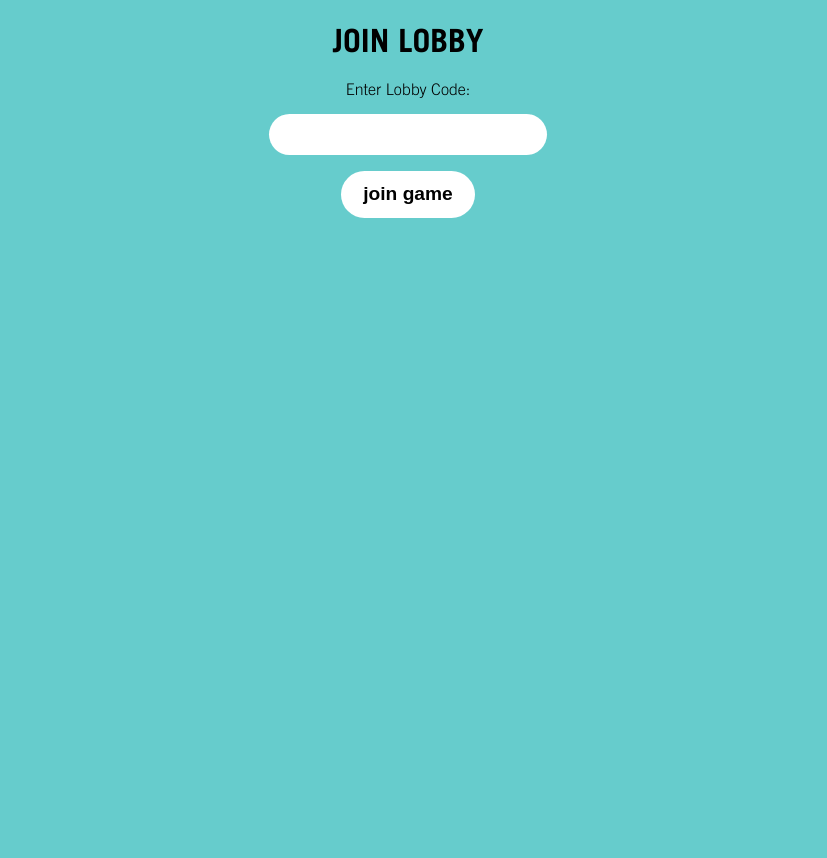
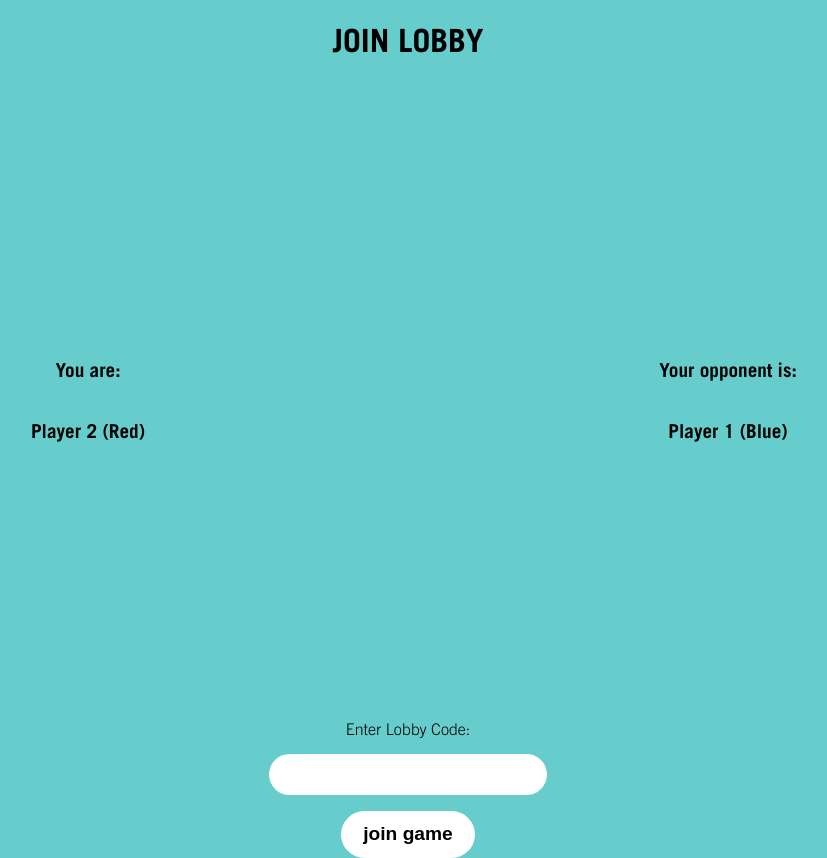
Before and after one commit to dxnnyyyy/ar-haru-game, a React (Create React App) app: page /join-lobby in a window 1280 px wide. Shown: the whole page, without its empty margins (232-1059 px from the left). Before the commit the page ends 800 px from the top, so only its background shows below. Built offline with nearby package versions, Linux system fonts and the light colour scheme.

Commit message:
polished lobby system

```diff
--- a/src/CreateLobby.jsx
+++ b/src/CreateLobby.jsx
@@ -2,6 +2,7 @@ import styled from "styled-components";
 import Headline from "./components/Headline";
 import { createRoomId } from "./utils";
 import { useNavigate } from "react-router-dom";
+import { useState } from "react";
 
 const LobbyCode = styled.div`
   display: flex;
@@ -15,11 +16,35 @@ const LobbyCode = styled.div`
   font-size: x-large;
 `;
 
+const PlayerContainer = styled.div`
+  display: flex;
+  flex-direction: row;
+  justify-content: center;
+  align-items: center;
+  height: 50vw;
+  width: 100%;
+`;
+
+const Player = styled.div`
+  display: flex;
+  flex-direction: column;
+  justify-content: center;
+  align-items: center;
+
+  width: 100%;
+  height: 100%;
+
+  font-size: 1.2rem;
+  font-weight: bold;
+`;
+
 const ButtonContainer = styled.div`
-  position: absolute;
-  top: 50%;
-  left: 50%;
-  transform: translateX(-50%) translateY(-50%);
+  display: flex;
+  flex-direction: column;
+  justify-content: center;
+  align-items: center;
+  height: 5rem;
+  width: 100%;
 `;
 
 const Button = styled.button`
@@ -37,14 +62,22 @@ const Button = styled.button`
 
 export default function CreateLobby(props) {
   const { socket } = props;
-  const room = createRoomId(4);
+
+  const [didSeconPlayerJoin, setDidSeconPlayerJoin] = useState(false);
+  const [room, setRoom] = useState();
+  const navigate = useNavigate();
+
+  if (!didSeconPlayerJoin) {
+    if (!room) setRoom(createRoomId(4));
 
     socket.auth = { player: "player1", room: room };
     socket.connect();
 
-  const navigate = useNavigate();
-
     socket.emit("room", room);
+  }
+  socket.on("second-player-joined", (data) => {
+    setDidSeconPlayerJoin(data);
+  });
 
   socket.on("start-game-seq", (data) => {
     if (data) {
@@ -56,7 +89,24 @@ export default function CreateLobby(props) {
     <>
       <Headline text="create lobby" />
       <LobbyCode>Lobby Code: {room}</LobbyCode>
+      <PlayerContainer>
+        <Player>
+          <p>You are:</p>
+          <p>Player 1 (Blue)</p>
+        </Player>
+        <Player>
+          {didSeconPlayerJoin ? (
+            <>
+              <p>Your opponent is:</p>
+              <p>Player 2 (Red)</p>
+            </>
+          ) : (
+            "Wait for opponent . . ."
+          )}
+        </Player>
+      </PlayerContainer>
 
+      {didSeconPlayerJoin && (
         <ButtonContainer>
           <Button
             onClick={() => {
@@ -66,6 +116,7 @@ export default function CreateLobby(props) {
             start game
           </Button>
         </ButtonContainer>
+      )}
     </>
   );
 }
--- a/src/JoinLobby.jsx
+++ b/src/JoinLobby.jsx
@@ -2,6 +2,7 @@ import Headline from "./components/Headline";
 import styled from "styled-components";
 import { useRef } from "react";
 import { useNavigate } from "react-router-dom";
+import { useState } from "react";
 
 const FlexContainer = styled.div`
   display: flex;
@@ -15,6 +16,28 @@ const Input = styled.input`
   width: 15rem;
   padding: 0.8rem 1.2rem;
   margin: 1rem;
+`;
+
+const PlayerContainer = styled.div`
+  display: flex;
+  flex-direction: row;
+  justify-content: center;
+  align-items: center;
+  height: 50vw;
+  width: 100%;
+`;
+
+const Player = styled.div`
+  display: flex;
+  flex-direction: column;
+  justify-content: center;
+  align-items: center;
+
+  width: 100%;
+  height: 100%;
+
+  font-size: 1.2rem;
+  font-weight: bold;
 `;
 
 const Button = styled.button`
@@ -40,6 +63,7 @@ function connectToLobby(socket, roomId) {
 export default function JoinLobby(props) {
   const inputRef = useRef();
   const navigate = useNavigate();
+  const [showButton, setShowButton] = useState(true);
 
   const { socket } = props;
 
@@ -52,16 +76,31 @@ export default function JoinLobby(props) {
   return (
     <>
       <Headline text="join lobby" />
+      <PlayerContainer>
+        <Player>
+          <p>You are:</p>
+          <p>Player 2 (Red)</p>
+        </Player>
+        <Player>
+          <p>Your opponent is:</p>
+          <p>Player 1 (Blue)</p>
+        </Player>
+      </PlayerContainer>
       <FlexContainer>
         <label>Enter Lobby Code:</label>
         <Input ref={inputRef} name="lobbyCode" />
+        {showButton ? (
           <Button
             onClick={() => {
               connectToLobby(socket, inputRef.current.value);
+              setShowButton(false);
             }}
           >
             join game
           </Button>
+        ) : (
+          "Wait for Player 1 to start game ... "
+        )}
       </FlexContainer>
     </>
   );
--- a/src/utils.js
+++ b/src/utils.js
@@ -13,6 +13,7 @@ export function createRoomId(length) {
   return result;
 }
 
+// render n x n tile grid
 export function renderTiles(n, handleTileClick) {
   const tiles = [];
   const offset = n % 2 === 0 ? n / 2 - 0.5 : Math.floor(n / 2);
```
Also changed, not shown: src/server/index.js (+6 -1 lines). Lines whose indentation alone changed are shown as unchanged.
